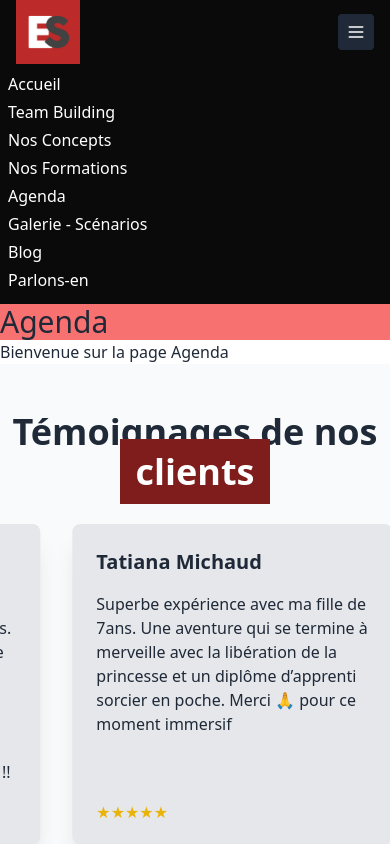
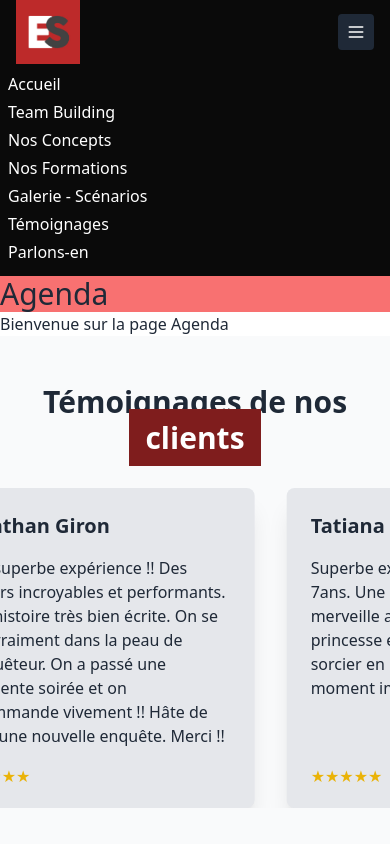
Before and after one commit to flowxt/Cyrielle-App, a Next.js app: page /agenda in a window 390 px wide. Both pictures are taken after a click on the button 356 px from the left and 32 px from the top of the page. Shown: the top 844 px of the page. Built offline with nearby package versions, Linux system fonts and the light colour scheme.

Commit message:
nav mobile

```diff
--- a/src/app/components/GoogleReviews.jsx
+++ b/src/app/components/GoogleReviews.jsx
@@ -148,7 +148,7 @@ const reviews = [
 const GoogleReviews = () => {
   return (
     <div className="bg-gray-50 py-12 overflow-hidden ">
-      <h2 className="text-4xl font-bold text-center mb-8">Témoignages de nos <span className='p-2 px-4 bg-red-900 text-white '>clients</span></h2>
+      <h2 className="text-3xl md:text-4xl font-bold text-center mb-8">Témoignages de nos <span className='p-2 px-4 bg-red-900 text-white'>clients</span></h2>
       <div className="relative w-full overflow-hidden">
         <div className="animate-scroll whitespace-nowrap ">
           {reviews.concat(reviews).map((review, index) => ( // Duplique les avis pour un défilement continu
--- a/src/app/components/NavBar.jsx
+++ b/src/app/components/NavBar.jsx
@@ -124,21 +124,22 @@ const NavBar = () => {
                   Nos Formations
                 </Link>
               </li>
-              <li>
-                <Link href="/agenda" className="block text-white hover:text-red-500/75" onClick={closeMenu}>
-                  Agenda
-                </Link>
-              </li>
+
               <li>
                 <Link href="/galerie-scenarios" className="block text-white hover:text-red-500/75" onClick={closeMenu}>
                   Galerie - Scénarios
                 </Link>
               </li>
               <li>
+                <Link href="/agenda" className="block text-white hover:text-red-500/75" onClick={closeMenu}>
+                  Témoignages
+                </Link>
+              </li>
+              {/* <li>
                 <Link href="/blog" className="block text-white hover:text-red-500/75" onClick={closeMenu}>
                   Blog
                 </Link>
-              </li>
+              </li> */}
               <li>
                 <Link href="/contact" className="block text-white hover:text-red-500/75" onClick={closeMenu}>
                   Parlons-en
```
